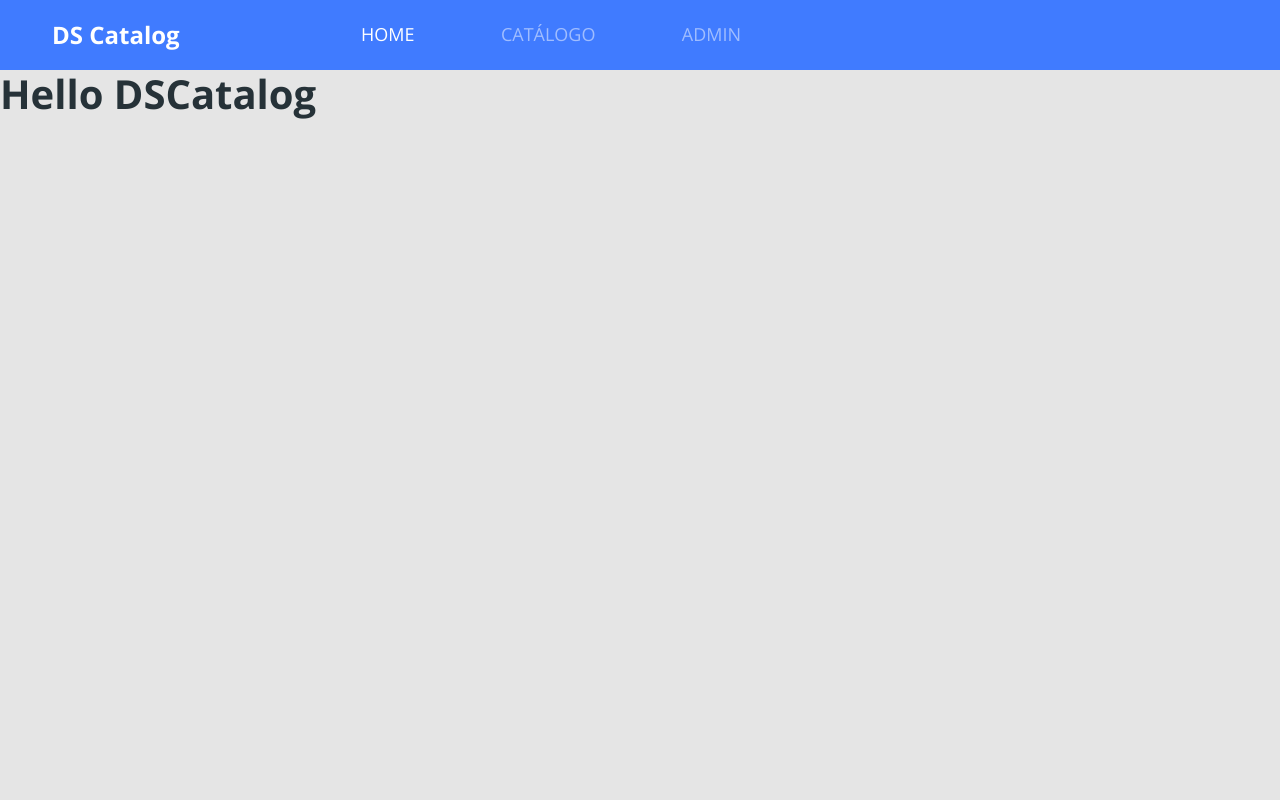
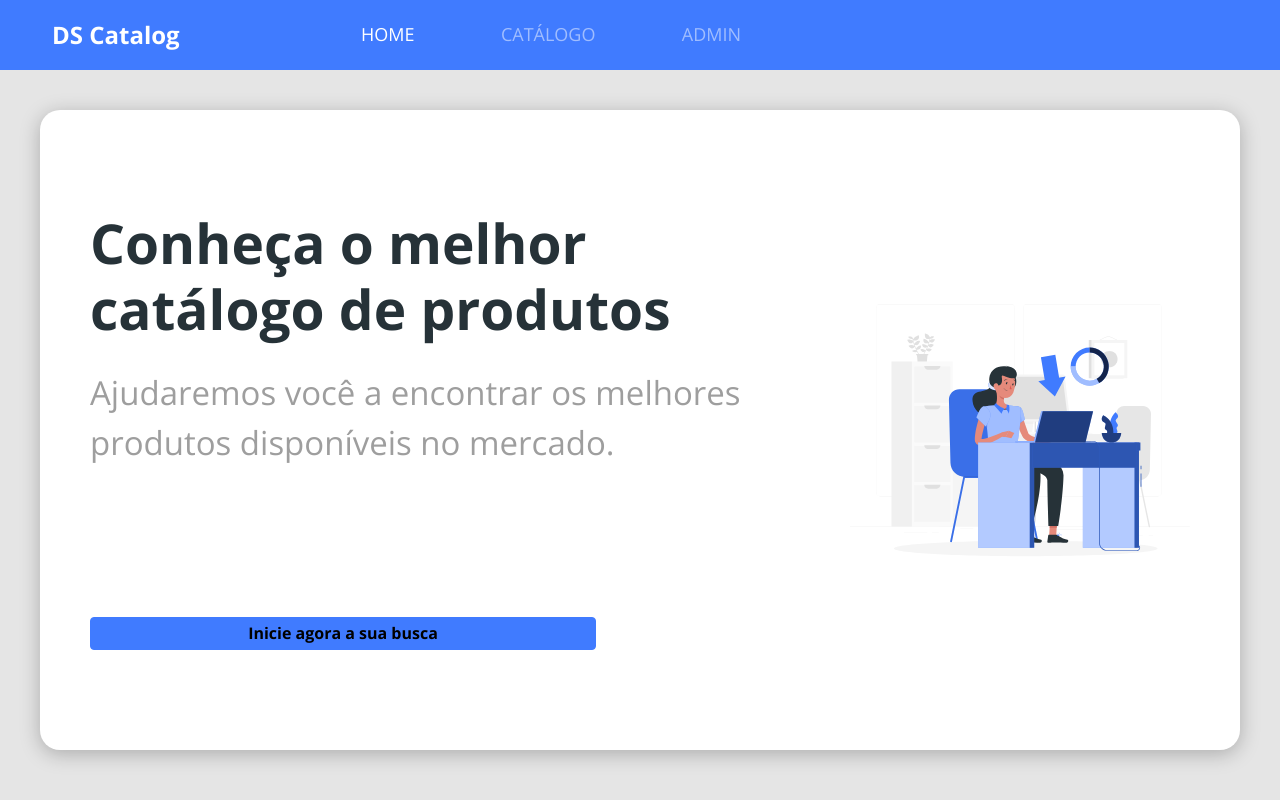
Before and after one commit to Joelfo/bds-dscatalog, a React (Create React App) app in the folder frontweb/: page / in a window 1280 px wide. Built offline with nearby package versions, Linux system fonts and the light colour scheme.

Commit message:
home styling

```diff
--- a/frontweb/src/App.tsx
+++ b/frontweb/src/App.tsx
@@ -1,12 +1,11 @@
-import Navbar from 'components/Navbar';
+import Home from 'pages/Home';
 import './assets/styles/custom.scss';
 import './App.css';
 
 function App() {
   return (
     <>
-      <Navbar />
-      <h1>Hello DSCatalog</h1>
+      <Home/>
     </>
   );
 }
--- /dev/null
+++ b/frontweb/src/components/ButtonIcon/index.tsx
@@ -0,0 +1,10 @@
+const ButtonIcon = () => {
+
+    return (
+        <button className="btn btn-primary btn-icon">
+            <h6>Inicie agora a sua busca</h6>
+        </button>
+    )
+}
+
+export default ButtonIcon;
--- /dev/null
+++ b/frontweb/src/components/ButtonIcon/styles.css
@@ -0,0 +1,3 @@
+.btn-icon {
+    height: 50px;
+}
--- /dev/null
+++ b/frontweb/src/pages/Home/index.tsx
@@ -0,0 +1,28 @@
+import {ReactComponent as MainImage} from 'assets/images/main-image.svg';
+import ButtonIcon from 'components/ButtonIcon';
+import Navbar from "components/Navbar";
+import './styles.css';
+
+function Home() {
+  return (
+    <>
+      <Navbar />
+    <div className="home-container">
+        <div className="home-card">
+            <div className="home-content-container">
+                <div>
+                    <h1>Conheça o melhor catálogo de produtos</h1>
+                    <p>Ajudaremos você a encontrar os melhores produtos disponíveis no mercado.</p>
+                </div>
+                <ButtonIcon />
+            </div>
+            <div className="home-image-container">
+                <MainImage />
+            </div>
+        </div>
+    </div>
+    </>
+  );
+}
+
+export default Home;
--- /dev/null
+++ b/frontweb/src/pages/Home/styles.css
@@ -0,0 +1,133 @@
+.home-container {
+  padding: 10px;
+  font-size: 20px;
+  text-align: center;
+}
+
+.home-card {
+  display: flex;
+  flex-direction: column-reverse;
+  box-shadow: 0px 4px 20px rgba(0, 0, 0, 0.25);
+  border-radius: 20px;
+  background-color: #fff;
+}
+
+.home-content-container {
+  padding: 10px 10px 60px 10px;
+  display: flex;
+  flex-direction: column;
+  align-items: center;
+}
+
+.home-content-container h1 {
+  width: 260px;
+  font-size: 1em;
+  margin-bottom: 15px;
+}
+
+.home-content-container p {
+  width: 260px;
+  color: #9e9e9e;
+  font-size: 0.6em;
+  margin-bottom: 30px;
+}
+
+.home-image-container {
+  padding: 50px 15px;
+}
+
+.home-image-container svg {
+  width: 100%;
+  height: auto;
+}
+
+@media (min-width: 576px) {
+  .home-container {
+    padding: 20px;
+    font-size: 40px;
+  }
+
+  .home-content-container h1,
+  .home-content-container p {
+    width: 506px;
+    margin-bottom: 20px;
+  }
+
+  .home-content-container button,
+  .home-image-container svg {
+    width: 506px;
+  }
+}
+
+@media (min-width: 768px) {
+  .home-image-container {
+    padding: 100px 15px;
+  }
+
+  .home-content-container {
+    padding: 20px 20px 100px 20px;
+  }
+}
+
+@media (min-width: 992px) {
+  .home-container {
+    padding: 40px;
+    font-size: 55px;
+  }
+
+  .home-image-container {
+    padding: 125px 15px;
+  }
+
+  .home-content-container {
+    padding: 20px 20px 150px 20px;
+  }
+
+  .home-content-container h1 {
+    margin-bottom: 26px;
+  }
+
+  .home-content-container p {
+    margin-bottom: 47px;
+  }
+
+  .home-content-container h1,
+  .home-content-container p {
+    width: 700px;
+  }
+}
+
+@media (min-width: 1200px) {
+  .home-card {
+    flex-direction: row;
+    justify-content: space-around;
+
+    padding: calc(((85vh - 480px) / 2) - 20px) 0;
+  }
+
+  .home-content-container {
+    height: 480px;
+    width: 700px;
+    padding: 20px;
+    align-items: flex-start;
+    text-align: left;
+    align-content: space-between;
+    flex-flow: wrap;
+  }
+
+  .home-image-container {
+    padding: 20px;
+    display: flex;
+    align-items: center;
+  }
+
+  .home-image-container svg {
+    width: 100%;
+  }
+}
+
+@media(min-width: 1400px){
+  .home-image-container svg {
+    width: 480px;
+  }
+}
```
Also changed, not shown: frontweb/src/assets/images/main-image.svg (added).
